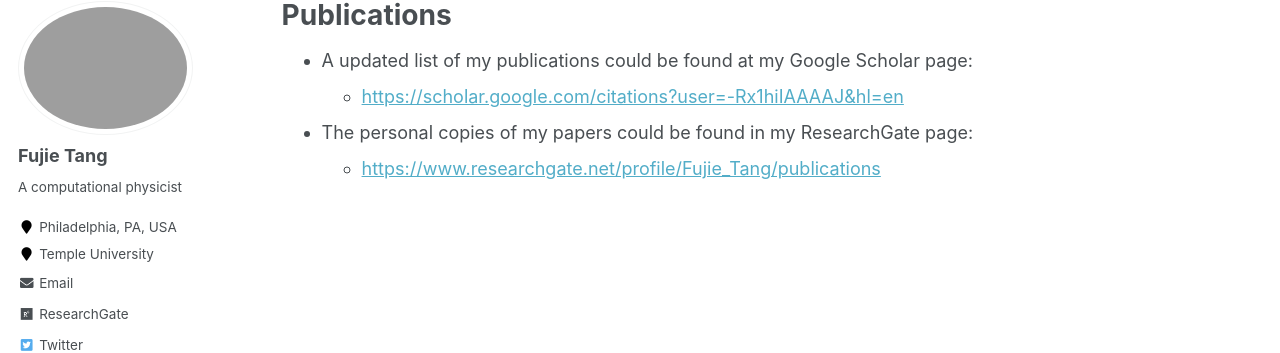
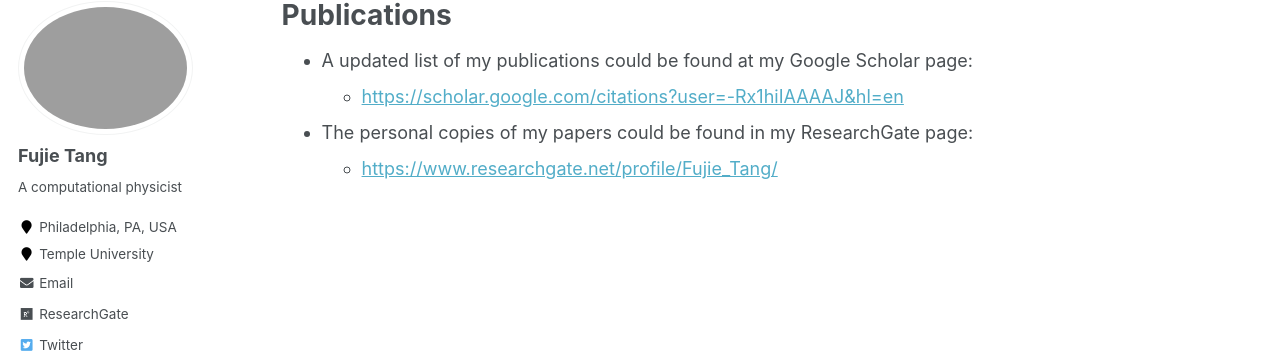
Before and after one commit to fujiepku/fujiepku.github.io, a Jekyll site: the page built from _pages/publications.md, in a window 1280 px wide. Shown: the part 117-470 px from the top of the page. Built offline with Jekyll 4.4.1, drawn with Linux system fonts in a browser that asks for light colours; some web fonts are replaced; part of the change alters nothing that is shown.

Commit message:
Update publications.md

```diff
--- a/_pages/publications.md
+++ b/_pages/publications.md
@@ -8,4 +8,4 @@ author_profile: true
 * A updated list of my publications could be found at my Google Scholar page:
   * [https://scholar.google.com/citations?user=-Rx1hiIAAAAJ&hl=en](https://scholar.google.com/citations?user=-Rx1hiIAAAAJ&hl=en)
 * The personal copies of my papers could be found in my ResearchGate page:
-  * [https://www.researchgate.net/profile/Fujie_Tang/publications](https://www.researchgate.net/profile/Fujie_Tang/publications)
+  * [https://www.researchgate.net/profile/Fujie_Tang/](https://www.researchgate.net/profile/Fujie_Tang/)
```
